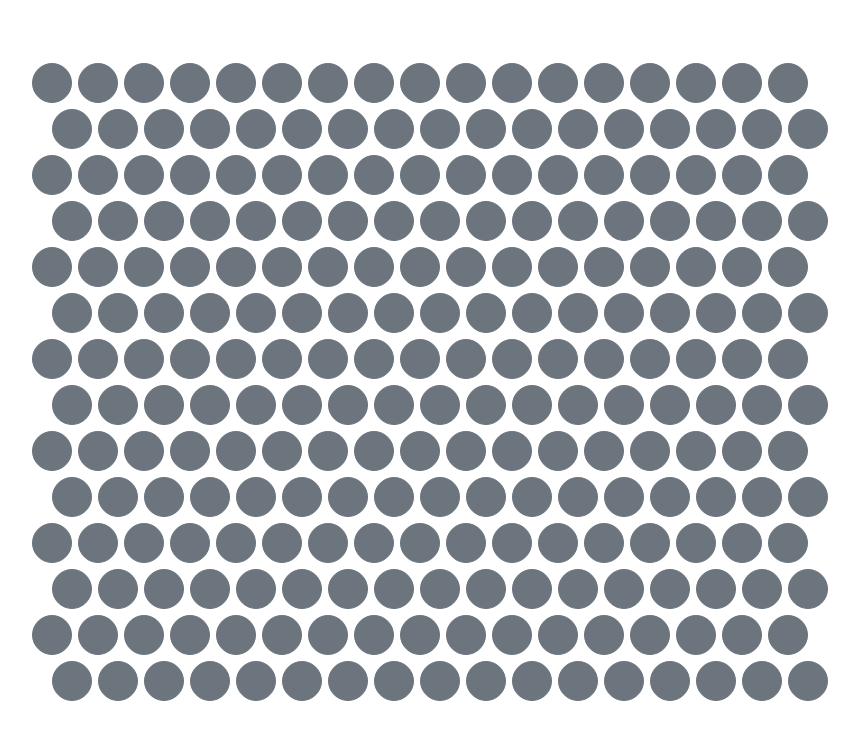
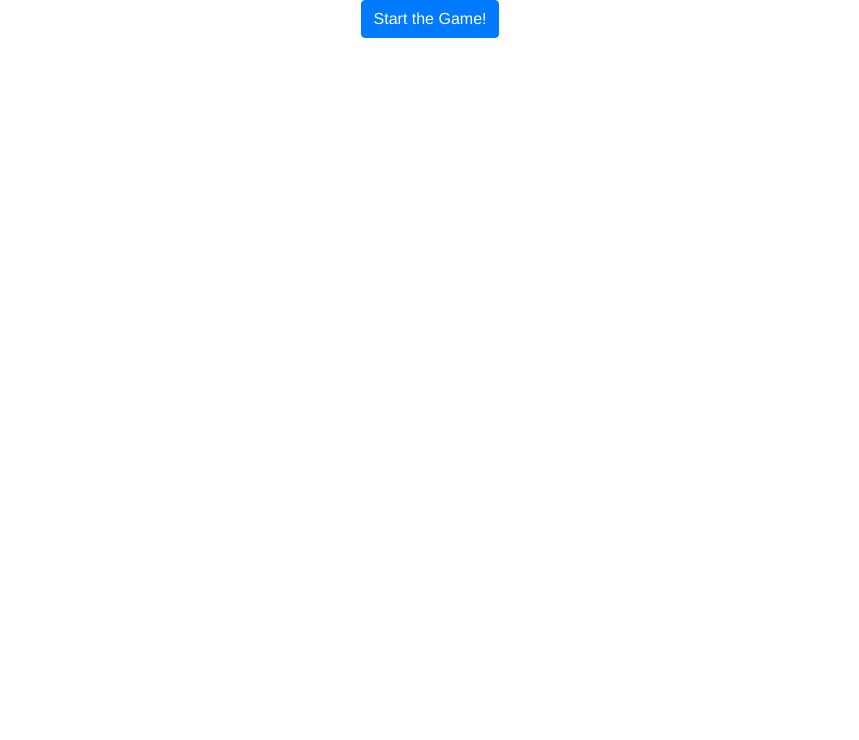
Before and after one commit to lynnqian/trap-the-kitten, a Vue app: page / in a window 1280 px wide. Shown: the top 740 px of the page, without its empty margins (210-1069 px from the left). Built offline with nearby package versions, Linux system fonts and the light colour scheme.

Commit message:
add true/false selection

```diff
--- a/src/App.vue
+++ b/src/App.vue
@@ -1,14 +1,15 @@
 <template>
   <div id="app">
-    <div :style="getMainContainerStyle()">
+    <button class="btn btn-primary" @click="getGameBoard" v-if="shownButton">Start the Game!</button>
+    <div :style="getMainContainerStyle()" v-if="gameStart">
       <div v-for="i in vertiN" :key="i">
         <div class="btn-left">
           <button v-for="j in horiN" :key="j" :id="'btn' + (i-1)*2 + '-' + j"
-                  type="button" class="btn btn-secondary btn-circle"></button>
+                  type="button" class="btn btn-secondary btn-circle" @click="clickOnBoard((i-1)*2, j-1)"></button>
         </div>
         <div class="btn-right">
           <button v-for="j in horiN" :key="j" :id="'btn' + ((i-1)*2+1) + '-' + j"
-                  type="button" class="btn btn-secondary btn-circle"></button>
+                  type="button" class="btn btn-secondary btn-circle" @click="clickOnBoard((i-1)*2+1, j-1)"></button>
         </div>
       </div>
     </div>
--- a/src/app.ts
+++ b/src/app.ts
@@ -8,6 +8,9 @@ export const App = Vue.extend({
             windowW: window.innerWidth,
             vertiN: Math.floor(window.innerHeight * 0.85 / 86),
             horiN: Math.floor(window.innerWidth * 0.60 / 43),
+            gameStart: false,
+            shownButton: true,
+            array: [[false]],
         };
     },
 
@@ -27,10 +30,26 @@ export const App = Vue.extend({
             return {
                 marginTop: this.windowH * 0.15 / 2 + 'px'
             };
+        },
+
+        getGameBoard () {
+            this.array = Array(this.vertiN * 2).fill(Array(this.horiN).fill(false));
+            this.array = Array(this.vertiN * 2);
+            for (let _i = 0; _i < this.vertiN * 2; _i++) {
+                this.array[_i] = Array(this.horiN).fill(false);
+            }
+            this.gameStart = true;
+            this.shownButton = false;
+            console.log(this.array);
+        },
+
+        clickOnBoard: function(row: number, col: number) {
+            this.array[row][col] = true;
+            console.log(this.array);
         }
     },
 
-    mounted() {
+    mounted () {
         this.$nextTick(() => {
             window.addEventListener('resize', this.onResize);
         });
```
